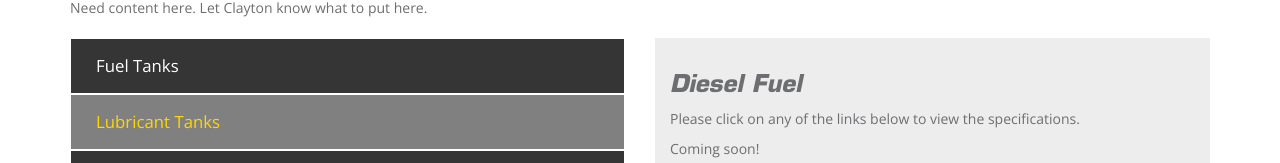
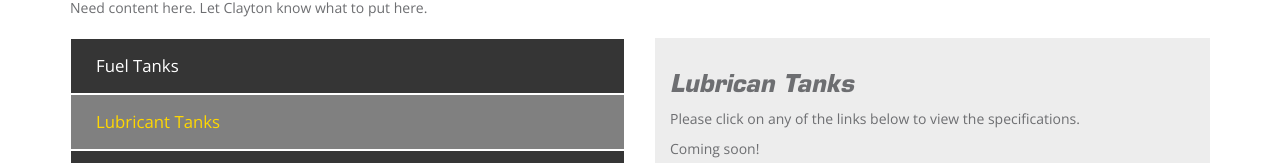
Before and after one commit to claytondickemann/CorpWeb, a plain HTML site: page equipment.html in a window 1280 px wide. Both pictures are taken after a click on the item "Lubricant Tanks". Shown: the part 147-310 px from the top of the page. Drawn offline with nearby package versions, Linux system fonts and the light colour scheme.

Commit message:
Updated title for one of the sections.

```diff
--- a/equipment.html
+++ b/equipment.html
@@ -189,7 +189,7 @@
     </p>
   </div>
   <div id="tab-2" class="tab-content">
-    <h3>Diesel Fuel</h3>
+    <h3>Lubrican Tanks</h3>
     <p>
       Please click on any of the links below to view the specifications.
     </p>
```
